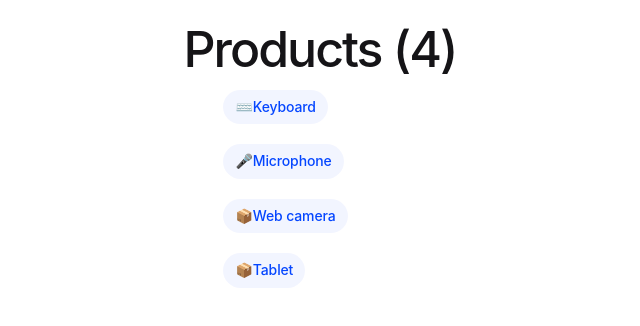
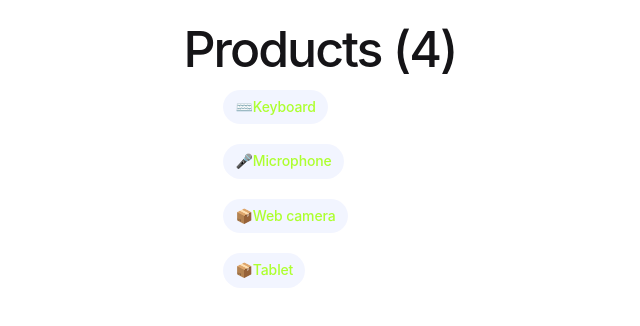
Before and after one commit to JoseCruzMV/components-v-19, an Angular app: page / in a window 1280 px wide. Shown: the top 326 px of the page, without its empty margins (320-960 px from the left). Built offline with nearby package versions, Linux system fonts and the light colour scheme.

Commit message:
Add product selection feature to ProductList component

```diff
--- a/src/app/product-list/product-list.component.html
+++ b/src/app/product-list/product-list.component.html
@@ -3,7 +3,7 @@
 }
 <ul class="pill-group">
   @for (product of products; track product.id; let i = $index) {
-    <li class="pill">
+    <li class="pill" (click)="selectedProduct = product">
       @switch (product.title) {
         @case ("Keyboard") {
           <span class="icon">⌨️</span>
@@ -15,9 +15,14 @@
           <span class="icon">📦</span>
         }
       }
-      {{ product.title }}
+      <p [style.color]="'greenyellow'">{{ product.title }}</p>
     </li>
   } @empty {
     <p>No products found!</p>
   }
 </ul>
+@if (selectedProduct) {
+  <p>
+    Selected product: <strong>{{ selectedProduct.title }}</strong>
+  </p>
+}
--- a/src/app/product-list/product-list.component.ts
+++ b/src/app/product-list/product-list.component.ts
@@ -14,4 +14,6 @@ export class ProductListComponent {
     { id: 3, title: 'Web camera' },
     { id: 4, title: 'Tablet' },
   ];
+
+  selectedProduct: Product | undefined;
 }
```
